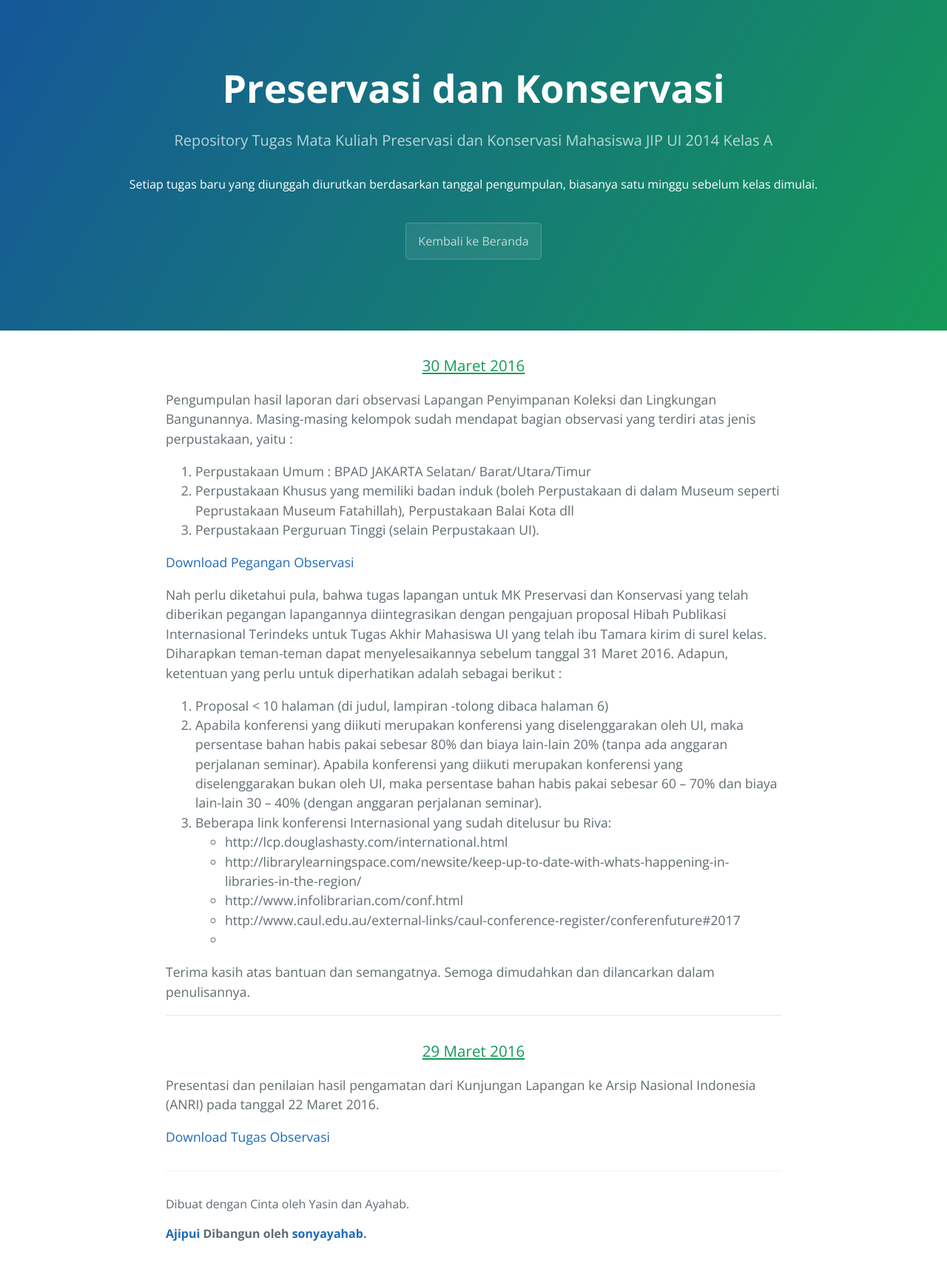
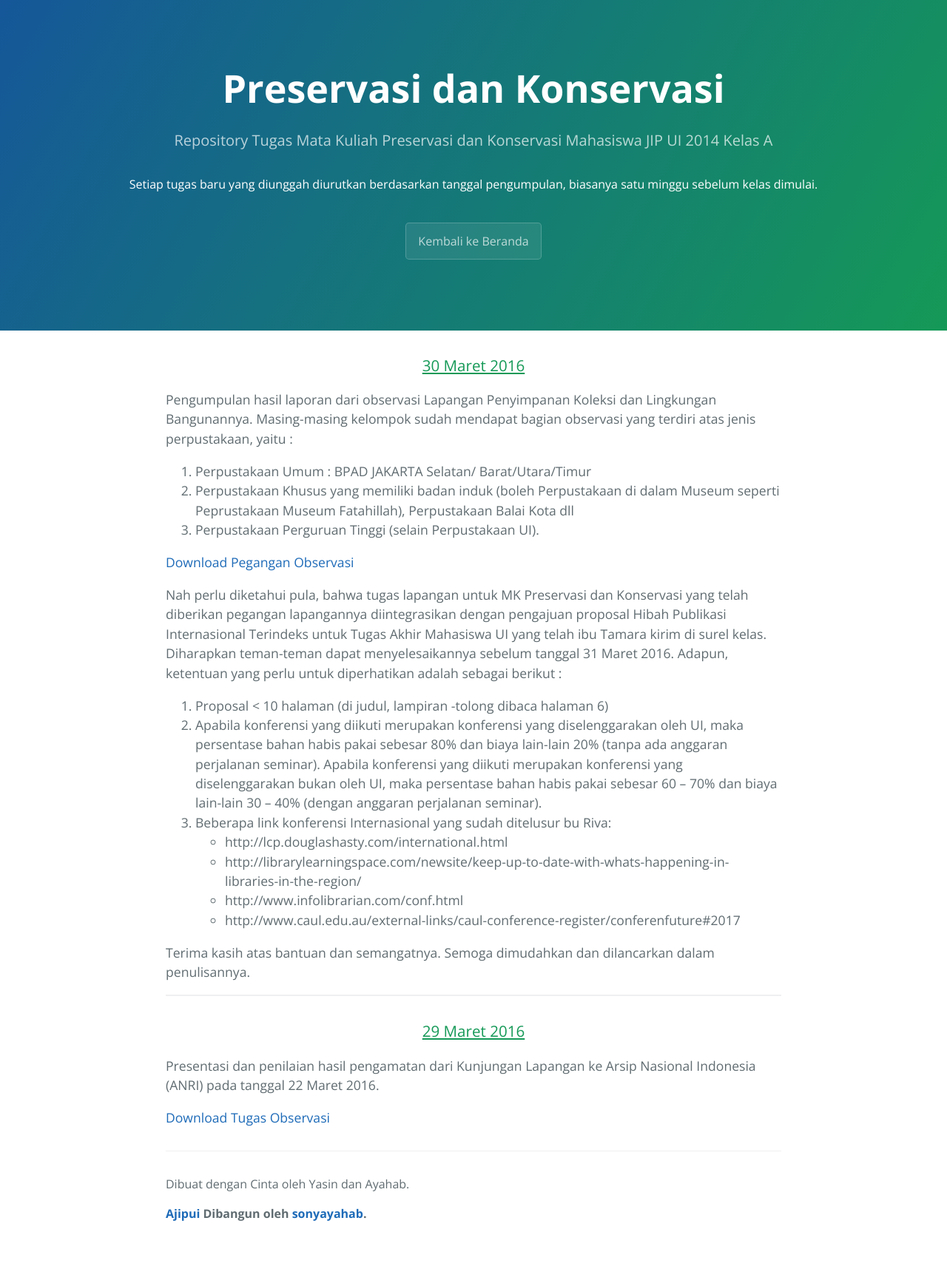
Before and after one commit to sonyayahab/ajipui, a Jekyll site: the page preskonv.html, which Jekyll copies as it is, in a window 1280 px wide. Shown: the whole page at 74% size. Built offline with Jekyll 4.4.1, drawn with Linux system fonts in a browser that asks for light colours; after the commit the page ends 1685 px from its top, so only the background shows below that.

```diff
--- a/preskonv.html
+++ b/preskonv.html
@@ -43,7 +43,7 @@
       <li>http://lcp.douglashasty.com/international.html</li>
       <li>http://librarylearningspace.com/newsite/keep-up-to-date-with-whats-happening-in-libraries-in-the-region/</li>
       <li>http://www.infolibrarian.com/conf.html</li>
-      <li>http://www.caul.edu.au/external-links/caul-conference-register/conferenfuture#2017<li>
+      <li>http://www.caul.edu.au/external-links/caul-conference-register/conferenfuture#2017</li>
       </ul>
 </li>
 
```
